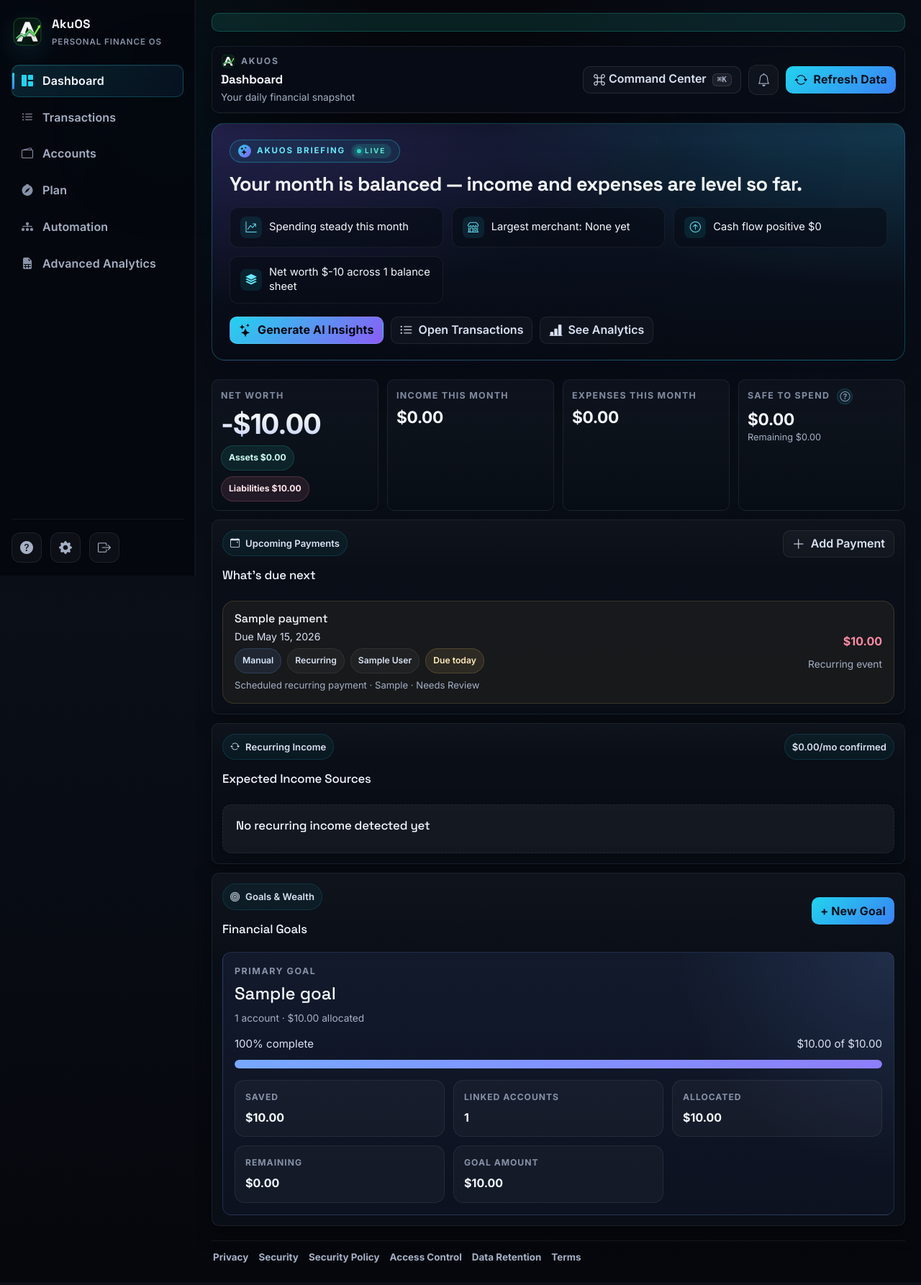
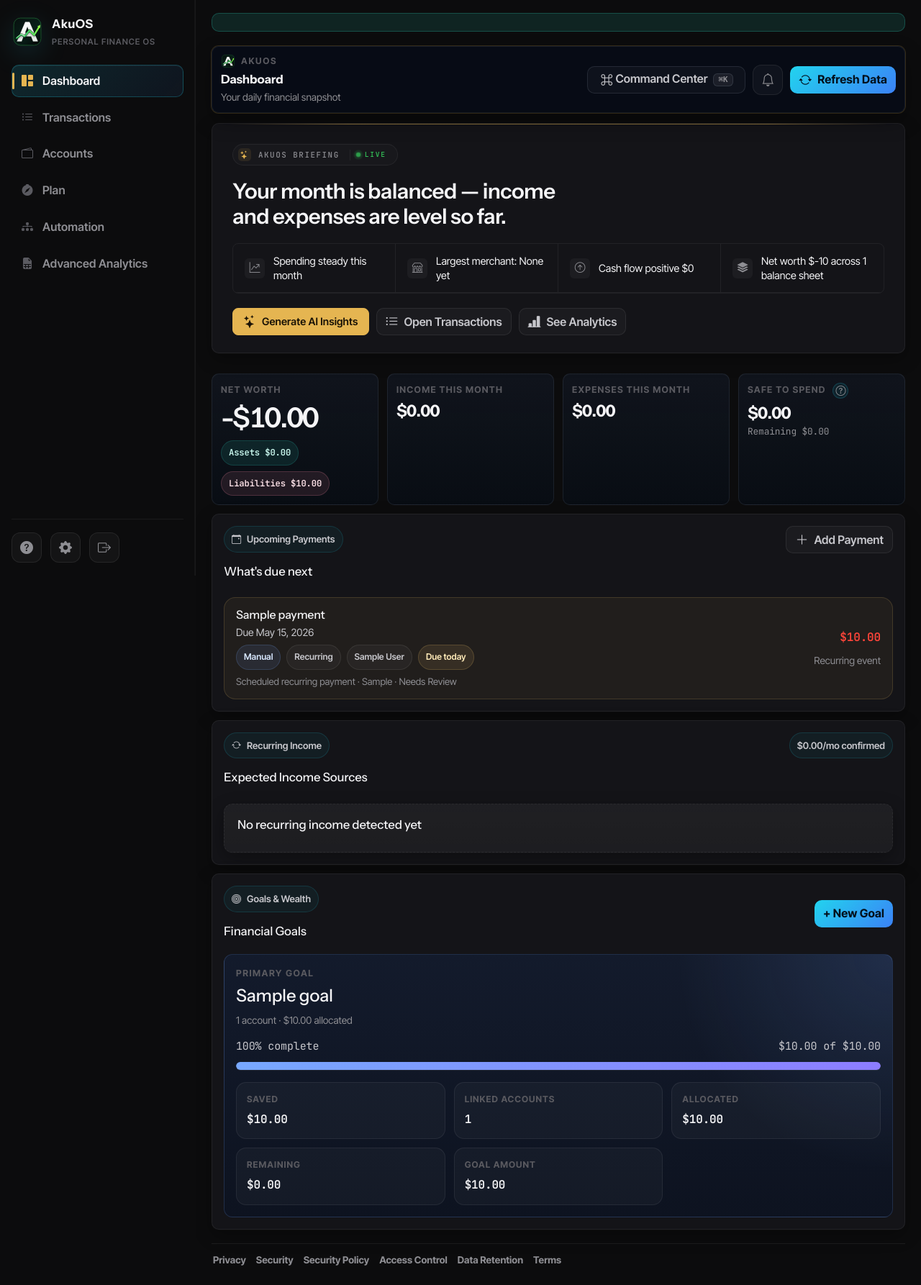
Before and after one commit to benag236/AkuOS, a Flask app: page / in a window 1280 px wide. Shown: the whole page at 72% size. Before the commit the page ends 1755 px from the top, so only its background shows below. Run offline with Flask 3, Linux system fonts and the light colour scheme; the visitor is signed in with stand-in values (Sample User, id 1); tables that the repository leaves empty hold one stand-in row (values such as "Sample post"); data that the repository does not hold is empty; some libraries are stand-ins or nearby versions.

Commit message:
claude redesign

```diff
--- a/static/css/dashboard.css
+++ b/static/css/dashboard.css
@@ -26,62 +26,78 @@
 
   .net-worth-value {
     margin-top: 10px;
+    font-family: 'Instrument Sans', 'Inter Tight', sans-serif;
     font-size: 2.4rem;
     line-height: 1.05;
-    font-weight: 800;
+    font-weight: 600;
     letter-spacing: -0.035em;
-    background: linear-gradient(180deg, #ffffff 0%, #cbd5f5 100%);
-    -webkit-background-clip: text;
-    background-clip: text;
-    -webkit-text-fill-color: transparent;
+    color: var(--text-main);
+    font-variant-numeric: tabular-nums;
+    font-feature-settings: 'tnum';
   }
 
   .hero-stat-value {
+    font-family: 'Instrument Sans', 'Inter Tight', sans-serif;
     font-size: 1.55rem;
     line-height: 1.1;
-    font-weight: 700;
+    font-weight: 600;
     letter-spacing: -0.02em;
-  }
-
-  /* Investor-demo polish: AI Briefing hero card */
+    color: var(--text-main);
+    font-variant-numeric: tabular-nums;
+    font-feature-settings: 'tnum';
+  }
+
+  /* Use mono for inline currency in dense surfaces (transaction tables, etc.) */
+  .currency-mono,
+  .transaction-amount,
+  .hero-stat-trail {
+    font-family: 'JetBrains Mono', ui-monospace, monospace;
+    font-variant-numeric: tabular-nums;
+    font-feature-settings: 'tnum';
+    letter-spacing: -0.01em;
+  }
+
+  /* ============================================================
+     AkuOS Briefing hero — editorial restyle (monochrome + amber)
+     ============================================================ */
   .briefing-hero {
     position: relative;
-    overflow: hidden;
-    padding: 22px 24px;
-    border-radius: 18px;
-    border: 1px solid rgba(34, 211, 238, 0.28);
-    background:
-      radial-gradient(120% 140% at 0% 0%, rgba(139, 92, 246, 0.18), transparent 55%),
-      radial-gradient(120% 140% at 100% 0%, rgba(34, 211, 238, 0.18), transparent 50%),
-      linear-gradient(180deg, rgba(15, 23, 42, 0.94), rgba(7, 11, 20, 0.92));
-    box-shadow: 0 18px 48px rgba(2, 8, 23, 0.42), inset 0 1px 0 rgba(255, 255, 255, 0.04);
-    margin-bottom: 14px;
-  }
-
-  .briefing-hero::after {
+    padding: 28px 28px 24px;
+    border-radius: var(--radius-card);
+    border: 1px solid var(--border-soft);
+    background: var(--bg-panel);
+    box-shadow: var(--shadow-panel);
+    margin-bottom: 16px;
+  }
+
+  /* Subtle warm hairline at the top edge — the only ornament. */
+  .briefing-hero::before {
     content: "";
     position: absolute;
-    inset: 0;
+    top: 0; left: 24px; right: 24px;
+    height: 1px;
+    background: linear-gradient(90deg, transparent, var(--accent) 18%, var(--accent) 82%, transparent);
+    opacity: 0.55;
     pointer-events: none;
-    background: radial-gradient(80% 60% at 80% -20%, rgba(96, 165, 250, 0.15), transparent 60%);
-    opacity: 0.9;
-  }
+  }
+
+  .briefing-hero::after { display: none; content: none; }
 
   .briefing-hero-eyebrow {
     position: relative;
     display: inline-flex;
     align-items: center;
-    gap: 8px;
-    padding: 5px 11px;
+    gap: 10px;
+    padding: 5px 11px 5px 7px;
     border-radius: 999px;
-    border: 1px solid rgba(34, 211, 238, 0.36);
-    background: rgba(34, 211, 238, 0.08);
-    color: #67e8f9;
-    font-size: 0.72rem;
-    font-weight: 700;
+    border: 1px solid var(--border-soft);
+    background: rgba(255, 255, 255, 0.02);
+    color: var(--text-muted);
+    font-family: 'JetBrains Mono', ui-monospace, monospace;
+    font-size: 0.68rem;
+    font-weight: 500;
     text-transform: uppercase;
-    letter-spacing: 0.16em;
-    z-index: 1;
+    letter-spacing: 0.14em;
   }
 
   .briefing-hero-eyebrow .briefing-hero-spark {
@@ -90,21 +106,21 @@
     height: 18px;
     align-items: center;
     justify-content: center;
-    border-radius: 50%;
-    background: linear-gradient(135deg, #22d3ee, #8b5cf6);
-    color: #05070c;
-    font-size: 0.7rem;
+    border-radius: 5px;
+    background: var(--accent-soft);
+    color: var(--accent);
+    font-size: 0.72rem;
   }
 
   .briefing-hero-eyebrow .briefing-hero-pulse {
     display: inline-flex;
     align-items: center;
-    gap: 5px;
-    padding: 2px 8px;
-    border-radius: 999px;
-    background: rgba(45, 212, 191, 0.16);
-    color: #5eead4;
-    font-size: 0.62rem;
+    gap: 6px;
+    padding: 0 4px 0 8px;
+    margin-left: 4px;
+    border-left: 1px solid var(--border-soft);
+    color: var(--success-bright);
+    font-size: 0.6rem;
     letter-spacing: 0.18em;
   }
 
@@ -113,9 +129,9 @@
     width: 6px;
     height: 6px;
     border-radius: 50%;
-    background: #2dd4bf;
-    box-shadow: 0 0 0 4px rgba(45, 212, 191, 0.18);
-    animation: briefing-pulse 2.2s ease-in-out infinite;
+    background: var(--success-bright);
+    box-shadow: 0 0 0 3px rgba(52, 199, 89, 0.18);
+    animation: briefing-pulse 2.4s ease-in-out infinite;
   }
 
   @keyframes briefing-pulse {
@@ -124,90 +140,100 @@
   }
 
   .briefing-hero-title {
-    position: relative;
-    margin: 14px 0 16px;
-    font-size: 1.7rem;
+    margin: 18px 0 20px;
+    max-width: 38ch;
+    font-family: 'Instrument Sans', 'Inter Tight', sans-serif;
+    font-size: 1.85rem;
     line-height: 1.18;
-    font-weight: 700;
+    font-weight: 600;
     letter-spacing: -0.022em;
-    color: #f1f5fb;
-    z-index: 1;
+    color: var(--text-main);
+    text-wrap: balance;
   }
 
   .briefing-hero-insights {
-    position: relative;
     display: grid;
     grid-template-columns: repeat(auto-fit, minmax(220px, 1fr));
-    gap: 12px;
-    z-index: 1;
+    gap: 0;
+    border: 1px solid var(--border-soft);
+    border-radius: var(--radius-soft);
+    overflow: hidden;
   }
 
   .briefing-hero-row {
     display: flex;
     align-items: center;
-    gap: 10px;
-    padding: 12px 14px;
-    border-radius: 12px;
-    border: 1px solid rgba(255, 255, 255, 0.06);
-    background: rgba(8, 13, 22, 0.6);
+    gap: 12px;
+    padding: 14px 16px;
+    border-right: 1px solid var(--border-soft);
+    border-bottom: 1px solid var(--border-soft);
+    background: transparent;
     color: var(--text-main);
-    font-size: 0.92rem;
+    font-size: 0.9rem;
     line-height: 1.35;
+  }
+  .briefing-hero-row:last-child { border-right: none; }
+  @media (max-width: 720px) {
+    .briefing-hero-row { border-right: none; }
   }
 
   .briefing-hero-row i {
     flex-shrink: 0;
-    width: 30px;
-    height: 30px;
+    width: 28px;
+    height: 28px;
     display: inline-flex;
     align-items: center;
     justify-content: center;
-    border-radius: 8px;
-    background: rgba(34, 211, 238, 0.1);
-    color: #67e8f9;
-    font-size: 0.95rem;
+    border-radius: 6px;
+    background: rgba(255, 255, 255, 0.04);
+    color: var(--text-muted);
+    font-size: 0.92rem;
   }
 
   .briefing-hero-actions {
-    position: relative;
-    margin-top: 18px;
+    margin-top: 20px;
     display: flex;
     flex-wrap: wrap;
     gap: 10px;
-    z-index: 1;
   }
 
   .briefing-hero-pro-mark {
     position: absolute;
-    top: 20px;
-    right: 22px;
-    display: inline-flex;
-    align-items: center;
-    gap: 5px;
+    top: 22px;
+    right: 24px;
+    display: inline-flex;
+    align-items: center;
+    gap: 6px;
     padding: 4px 10px;
     border-radius: 999px;
-    border: 1px solid rgba(139, 92, 246, 0.35);
-    background: rgba(139, 92, 246, 0.12);
-    color: #c4b5fd;
-    font-size: 0.65rem;
-    font-weight: 700;
+    border: 1px solid var(--accent-ring);
+    background: var(--accent-soft);
+    color: var(--accent);
+    font-family: 'JetBrains Mono', ui-monospace, monospace;
+    font-size: 0.62rem;
+    font-weight: 600;
     text-transform: uppercase;
     letter-spacing: 0.18em;
-    z-index: 1;
   }
 
   .briefing-hero-ai-button {
-    position: relative;
     display: inline-flex;
     align-items: center;
     gap: 8px;
-    background: linear-gradient(135deg, #22d3ee, #8b5cf6);
-    border: 1px solid rgba(255, 255, 255, 0.12);
-    color: #05070c;
-    font-weight: 700;
-  }
-  .briefing-hero-ai-button:hover { filter: brightness(1.08); }
+    padding: 9px 14px;
+    background: var(--accent);
+    border: 1px solid var(--accent);
+    border-radius: var(--radius-soft);
+    color: #1a1306;
+    font-weight: 600;
+    font-size: 0.9rem;
+  }
+  .briefing-hero-ai-button:hover {
+    background: #f0c265;
+    border-color: #f0c265;
+  }
   .briefing-hero-ai-button[disabled] { opacity: 0.65; cursor: progress; }
+
   .briefing-hero-ai-lock {
     display: inline-flex;
     align-items: center;
--- a/static/css/fintech-polish.css
+++ b/static/css/fintech-polish.css
@@ -1,25 +1,40 @@
-/* Shared visual polish layer: keeps the dark fintech identity while reducing noise. */
+/* ===========================================================
+   AkuOS Editorial Dark — design tokens
+   Monochrome + single warm accent. Reads like Mercury / Linear.
+   =========================================================== */
 :root {
-  --bg-canvas: #05070c;
-  --bg-canvas-2: #0a0f18;
-  --bg-sidebar: rgba(5, 8, 14, 0.96);
-  --bg-panel: rgba(10, 15, 24, 0.96);
-  --bg-panel-2: #0d1420;
-  --bg-panel-3: rgba(148, 163, 184, 0.045);
-  --accent: #22d3ee;
-  --accent-2: #3b82f6;
-  --accent-blue: #60a5fa;
-  --accent-purple: #8b5cf6;
-  --accent-soft: rgba(34, 211, 238, 0.12);
-  --accent-ring: rgba(34, 211, 238, 0.22);
-  --success-bright: #2dd4bf;
-  --border-soft: rgba(148, 163, 184, 0.12);
-  --border-strong: rgba(148, 163, 184, 0.18);
-  --shadow-panel: 0 10px 28px rgba(0, 0, 0, 0.34);
-  --shadow-hover: 0 14px 34px rgba(0, 0, 0, 0.42);
-  --shadow-glow: 0 1px 0 rgba(255, 255, 255, 0.035), 0 14px 36px rgba(0, 0, 0, 0.34);
-  --radius-card: 10px;
-  --radius-soft: 8px;
+  /* Surfaces — flat near-black, no gradients */
+  --bg-canvas:      #0c0c0d;
+  --bg-canvas-2:    #0c0c0d;
+  --bg-sidebar:     #0c0c0d;
+  --bg-panel:       #141418;
+  --bg-panel-2:     #1c1c22;
+  --bg-panel-3:     rgba(255, 255, 255, 0.02);
+
+  /* Single accent — warm amber, used sparingly */
+  --accent:         #e5b551;
+  --accent-2:       #e5b551;
+  --accent-blue:    #e5b551;
+  --accent-purple:  #e5b551;
+  --accent-soft:    rgba(229, 181, 81, 0.10);
+  --accent-ring:    rgba(229, 181, 81, 0.28);
+
+  /* Status colors — Apple system feel */
+  --success-bright: #34c759;
+  --danger-bright:  #ff453a;
+  --warning-bright: #ffd60a;
+
+  /* Hairlines — visible but quiet */
+  --border-soft:    rgba(255, 255, 255, 0.06);
+  --border-strong:  rgba(255, 255, 255, 0.10);
+
+  /* Shadows — softer, no colored glow */
+  --shadow-panel:   0 1px 0 rgba(255, 255, 255, 0.02), 0 8px 24px rgba(0, 0, 0, 0.32);
+  --shadow-hover:   0 1px 0 rgba(255, 255, 255, 0.03), 0 12px 32px rgba(0, 0, 0, 0.42);
+  --shadow-glow:    0 0 0 1px rgba(229, 181, 81, 0.18), 0 12px 28px rgba(0, 0, 0, 0.32);
+
+  --radius-card:    10px;
+  --radius-soft:    8px;
   --space-1: 4px;
   --space-2: 8px;
   --space-3: 12px;
@@ -30,22 +45,93 @@
   --motion-compact: 200ms;
 }
 
+/* Flat background. No radial gradients — that was the AI-template tell. */
 body {
-  background:
-    radial-gradient(circle at 0% 0%, rgba(34, 211, 238, 0.075), transparent 24%),
-    radial-gradient(circle at 88% 10%, rgba(59, 130, 246, 0.055), transparent 22%),
-    linear-gradient(180deg, #05070c 0%, #0a0f18 48%, #05070c 100%);
+  background: var(--bg-canvas);
 }
 
-body::before {
-  opacity: 0.45;
+body::before,
+body::after {
+  display: none !important;
+  content: none;
 }
 
-body::after {
-  opacity: 0.35;
-  background:
-    radial-gradient(circle at 18% 22%, rgba(34, 211, 238, 0.035), transparent 18%),
-    radial-gradient(circle at 82% 28%, rgba(59, 130, 246, 0.025), transparent 18%);
+/* ============================================================
+   Tabular figures — every currency-rendering surface in AkuOS
+   ------------------------------------------------------------
+   Numbers must align across rows like a real fintech ledger.
+   Pulls JetBrains Mono for dense currency cells, keeps display
+   typography on hero numbers (those keep Instrument Sans but
+   still get tabular-nums applied in dashboard.css).
+   ============================================================ */
+.account-balance,
+.account-group-balance,
+.account-group-balance-row,
+.account-type-overview-total,
+.accounts-wealth-total,
+.amount-stack,
+.amount-value,
+.analytics-merchant-amount,
+.analytics-mini-value,
+.budget-anchor-value,
+.budget-spent-amount,
+.budget-limit-amount,
+.budget-remaining-amount,
+.category-picker-value,
+.currency-rate-value,
+.currency-converter-result,
+.goal-card-meta strong,
+.goal-summary-tile .value,
+.goal-summary-value,
+.goal-progress-meta,
+.metric-change-note,
+.metric-value,
+.net-worth-trend-delta,
+.pill-value,
+.planning-card-value,
+.planning-hero-value,
+.quick-review-amount,
+.quick-review-detail-value,
+.range-summary-value,
+.rules-stat-value,
+.stat-tile-value,
+.subscription-amount,
+.subscription-total-value,
+.summary-card-value,
+.summary-mini-pill,
+.transaction-amount,
+.transaction-spotlight-stat strong,
+.transaction-spotlight-value,
+.wealth-breakdown-value,
+[data-currency],
+[data-tabular-num] {
+  font-variant-numeric: tabular-nums;
+  font-feature-settings: 'tnum';
+  font-family: 'JetBrains Mono', ui-monospace, 'SF Mono', Menlo, monospace;
+  letter-spacing: -0.01em;
+}
+
+/* Hero-class numbers keep the display face but still align tabularly. */
+.net-worth-value,
+.hero-stat-value,
+.briefing-hero-title,
+.account-balance.is-hero,
+.transaction-spotlight-value {
+  font-variant-numeric: tabular-nums;
+  font-feature-settings: 'tnum';
+}
+.net-worth-value,
+.hero-stat-value,
+.transaction-spotlight-value {
+  font-family: 'Instrument Sans', 'Inter Tight', sans-serif;
+}
+
+/* Currency change pills (e.g., +12.4% this month) — keep tabular so signs align. */
+.metric-change,
+.net-worth-trend-line,
+.net-worth-trend-delta {
+  font-variant-numeric: tabular-nums;
+  font-feature-settings: 'tnum';
 }
 
 .main-content {
@@ -56,21 +142,39 @@ body::after {
   max-width: 1480px;
 }
 
+/* De-glassmorphized: solid surface + 1px hairline border. No backdrop blur. */
 .sidebar,
 .topbar,
 .glass-card,
 .modal-content {
-  backdrop-filter: blur(6px);
+  backdrop-filter: none;
+  -webkit-backdrop-filter: none;
 }
 
 .glass-card {
-  padding: var(--space-4);
-  background: rgba(10, 15, 24, 0.96);
+  padding: var(--space-5);
+  background: var(--bg-panel);
+  border: 1px solid var(--border-soft);
+  border-radius: var(--radius-card);
   box-shadow: var(--shadow-panel);
 }
 
-.glass-card::before {
-  background: linear-gradient(180deg, rgba(255, 255, 255, 0.025), transparent 26%);
+.glass-card::before { display: none; }
+
+.sidebar {
+  background: var(--bg-sidebar);
+  border-right: 1px solid var(--border-soft);
+}
+
+.topbar {
+  background: var(--bg-canvas);
+  border-bottom: 1px solid var(--border-soft);
+}
+
+.modal-content {
+  background: var(--bg-panel);
+  border: 1px solid var(--border-soft);
+  border-radius: var(--radius-card);
 }
 
 .glass-card.is-interactive:hover,
--- a/templates/base.html
+++ b/templates/base.html
@@ -1,7 +1,9 @@
 <!DOCTYPE html>
 <html>
 <head>
-    <link href="https://fonts.googleapis.com/css2?family=Inter:wght@400;600;700&display=swap" rel="stylesheet">
+    <link rel="preconnect" href="https://fonts.googleapis.com">
+    <link rel="preconnect" href="https://fonts.gstatic.com" crossorigin>
+    <link href="https://fonts.googleapis.com/css2?family=Instrument+Sans:wght@500;600;700&family=Inter+Tight:wght@400;500;600;700&family=JetBrains+Mono:wght@400;500;600&display=swap" rel="stylesheet">
   <title>AkuOS</title>
 
   <meta name="viewport" content="width=device-width, initial-scale=1">
@@ -14,35 +16,37 @@
   <script src="https://cdn.jsdelivr.net/npm/chart.js"></script>
 
  <style>
-@import url('https://fonts.googleapis.com/css2?family=Space+Grotesk:wght@500;700&family=Inter:wght@400;500;600;700&display=swap');
+/* Fonts are loaded via <link> in <head>. Imports here are kept empty so this file is pure tokens. */
 
 :root {
-    --bg-canvas: #05070c;
-    --bg-canvas-2: #0a0f18;
-    --bg-sidebar: rgba(5, 8, 14, 0.96);
-    --bg-panel: rgba(10, 15, 24, 0.96);
-    --bg-panel-2: #0d1420;
-    --bg-panel-3: rgba(148, 163, 184, 0.045);
-    --accent: #22d3ee;
-    --accent-2: #3b82f6;
-    --accent-blue: #60a5fa;
-    --accent-purple: #8b5cf6;
-    --accent-soft: rgba(34, 211, 238, 0.12);
-    --accent-ring: rgba(34, 211, 238, 0.22);
-    --text-main: #f5f8ff;
-    --text-soft: #d9e1f2;
-    --text-muted: #a5b0c5;
-    --text-faint: #8792a8;
-    --border-soft: rgba(255, 255, 255, 0.08);
-    --border-strong: rgba(255, 255, 255, 0.12);
-    --success-bright: #2dd4bf;
-    --danger-bright: #ff8aa5;
-    --warning-bright: #f3c56b;
-    --shadow-panel: 0 12px 34px rgba(0, 0, 0, 0.34);
-    --shadow-hover: 0 16px 42px rgba(0, 0, 0, 0.42);
-    --shadow-glow: 0 0 0 1px rgba(34, 211, 238, 0.1), 0 20px 54px rgba(0, 0, 0, 0.38);
-    --radius-card: 12px;
-    --radius-soft: 10px;
+    /* AkuOS Editorial Dark — these mirror fintech-polish.css :root so legacy
+       references still resolve. Source of truth lives in fintech-polish.css. */
+    --bg-canvas: #0c0c0d;
+    --bg-canvas-2: #0c0c0d;
+    --bg-sidebar: #0c0c0d;
+    --bg-panel: #141418;
+    --bg-panel-2: #1c1c22;
+    --bg-panel-3: rgba(255, 255, 255, 0.02);
+    --accent: #e5b551;
+    --accent-2: #e5b551;
+    --accent-blue: #e5b551;
+    --accent-purple: #e5b551;
+    --accent-soft: rgba(229, 181, 81, 0.10);
+    --accent-ring: rgba(229, 181, 81, 0.28);
+    --text-main: #f5f5f7;
+    --text-soft: #c7c7cc;
+    --text-muted: #8e8e93;
+    --text-faint: #5a5a60;
+    --border-soft: rgba(255, 255, 255, 0.06);
+    --border-strong: rgba(255, 255, 255, 0.10);
+    --success-bright: #34c759;
+    --danger-bright: #ff453a;
+    --warning-bright: #ffd60a;
+    --shadow-panel: 0 1px 0 rgba(255, 255, 255, 0.02), 0 8px 24px rgba(0, 0, 0, 0.32);
+    --shadow-hover: 0 1px 0 rgba(255, 255, 255, 0.03), 0 12px 32px rgba(0, 0, 0, 0.42);
+    --shadow-glow: 0 0 0 1px rgba(229, 181, 81, 0.18), 0 12px 28px rgba(0, 0, 0, 0.32);
+    --radius-card: 10px;
+    --radius-soft: 8px;
     --sidebar-width: 272px;
     --motion-fast: 160ms;
     --motion-medium: 220ms;
@@ -94,13 +98,13 @@ html {
 body {
     margin: 0;
     min-height: 100vh;
-    font-family: 'Inter', sans-serif;
-    color: var(--text-main);
-    background:
-        radial-gradient(circle at 0% 0%, rgba(34, 211, 238, 0.1), transparent 24%),
-        radial-gradient(circle at 88% 12%, rgba(59, 130, 246, 0.08), transparent 22%),
-        radial-gradient(circle at 55% 100%, rgba(139, 92, 246, 0.06), transparent 28%),
-        linear-gradient(180deg, #05070c 0%, #090e17 48%, #05070c 100%);
+    font-family: 'Inter Tight', -apple-system, BlinkMacSystemFont, 'Segoe UI', sans-serif;
+    font-feature-settings: 'ss01', 'cv02', 'cv11';
+    -webkit-font-smoothing: antialiased;
+    -moz-osx-font-smoothing: grayscale;
+    color: var(--text-main);
+    /* fintech-polish.css owns the canvas background. Keep it flat near-black. */
+    background: var(--bg-canvas);
     line-height: 1.55;
 }
 
@@ -195,7 +199,7 @@ body::after {
     display: inline-flex;
     align-items: center;
     gap: 10px;
-    font-family: 'Space Grotesk', sans-serif;
+    font-family: 'Instrument Sans', 'Inter Tight', sans-serif; letter-spacing: -0.01em;
     font-size: 1.05rem;
     font-weight: 700;
     letter-spacing: 0.02em;
@@ -462,7 +466,7 @@ body::after {
 }
 
 .topbar-heading {
-    font-family: 'Space Grotesk', sans-serif;
+    font-family: 'Instrument Sans', 'Inter Tight', sans-serif; letter-spacing: -0.01em;
     font-size: 1.05rem;
     font-weight: 700;
     letter-spacing: -0.01em;
@@ -602,7 +606,7 @@ h5,
 h6 {
     margin: 0;
     color: var(--text-main);
-    font-family: 'Space Grotesk', sans-serif;
+    font-family: 'Instrument Sans', 'Inter Tight', sans-serif; letter-spacing: -0.01em;
 }
 
 h1 {
```
Also changed, not shown: other parts of static/css/dashboard.css (+26 -28 lines), other parts of templates/base.html (+37 -26 lines).
